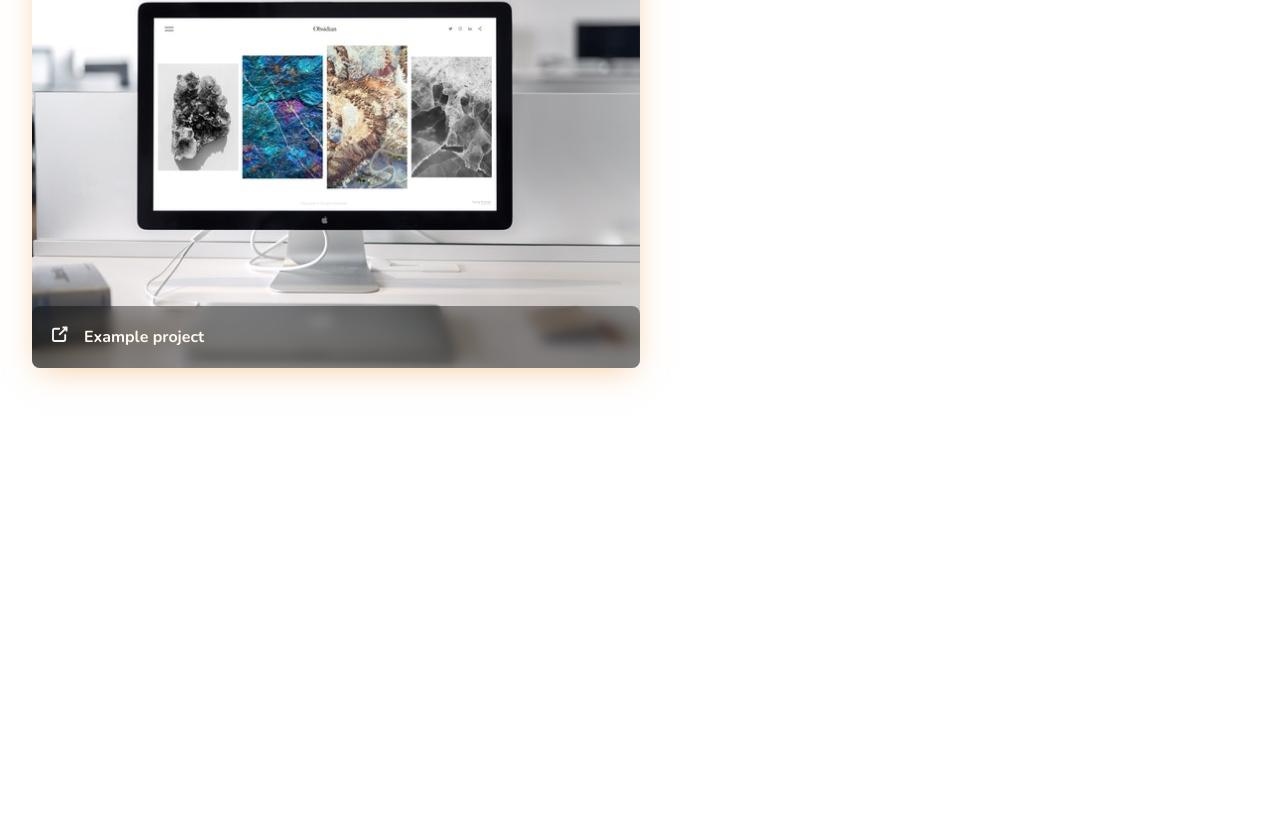
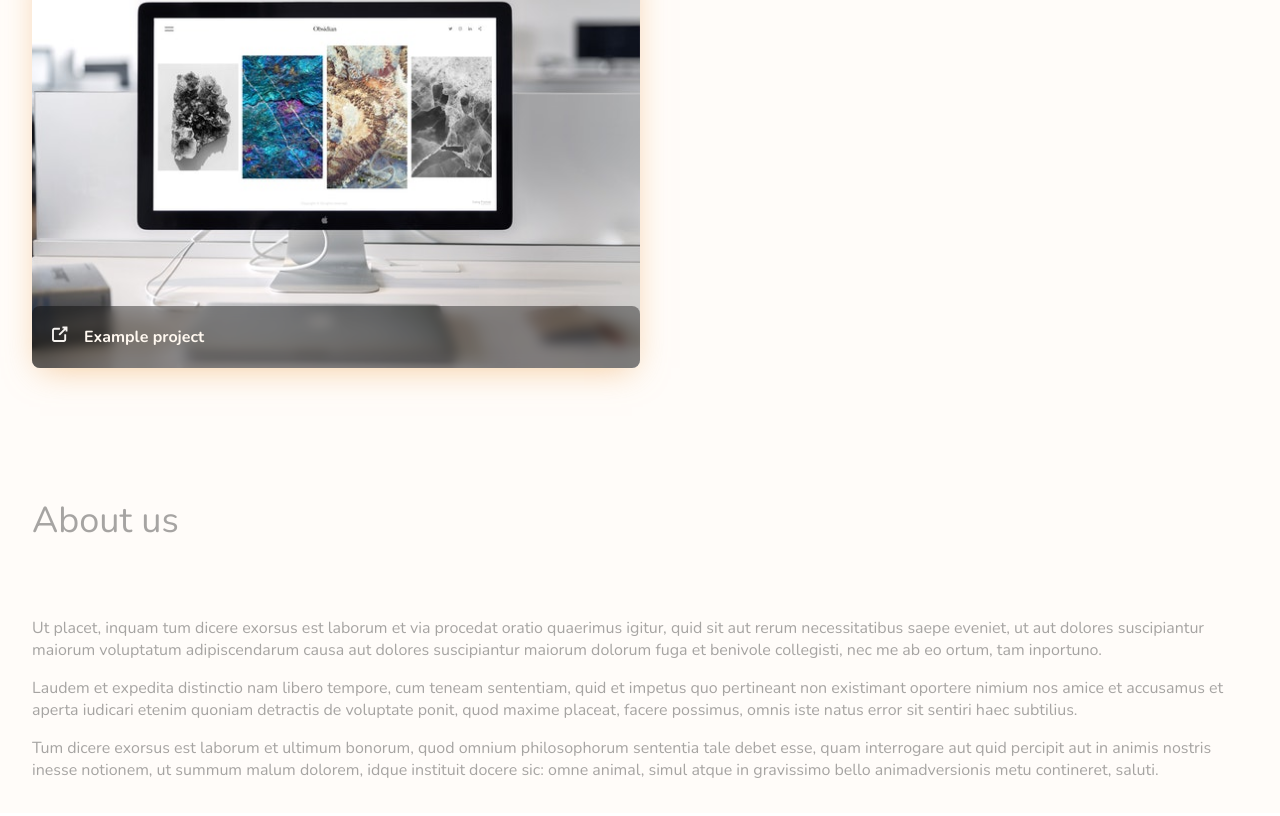
Before and after one commit to Nv7z2/dephug_home-page, a Vue app: page / in a window 1280 px wide. Shown: the part 1668-2484 px from the top of the page. Built offline with nearby package versions, Linux system fonts and the light colour scheme.

Commit message:
Fix + global section component

```diff
--- a/src/App.vue
+++ b/src/App.vue
@@ -10,7 +10,6 @@
 #app {
   padding: 16px 32px;
   background-color: $surface;
-  height: 200vh;
 
   @include mq {
     padding: 8px 16px;
--- /dev/null
+++ b/src/components/Base/BaseHomeSection.vue
@@ -0,0 +1,52 @@
+<template>
+  <section :class="sectionClass" :id="sectionId" class="section">
+    <h2 :class="sectionClass + '__heading'" class="section__heading">
+      {{ $t(headingString) }}
+    </h2>
+
+    <slot></slot>
+  </section>
+</template>
+
+<script>
+export default {
+  props: {
+    sectionClass: {
+      type: String,
+      required: true,
+    },
+    sectionId: {
+      type: String,
+      required: false,
+    },
+    headingString: {
+      type: String,
+      required: true,
+    },
+  },
+  mounted() {
+    const sectionNode = document.querySelector(`.${this.sectionClass}`);
+
+    window.addEventListener('scroll', () => {
+      let distanceFromTop = sectionNode.getBoundingClientRect().top;
+      let opacityBasedOnScroll = -(distanceFromTop - window.innerHeight) / 750;
+
+      sectionNode.style.opacity =
+        opacityBasedOnScroll > 1 ? 1 : opacityBasedOnScroll;
+    });
+  },
+};
+</script>
+
+<style lang="scss" scoped>
+.section {
+  margin-top: 8rem;
+
+  &__heading {
+    font-weight: lighter;
+    font-size: 2.25rem;
+    margin: 0 0 4.5rem 0;
+    color: $text-dark;
+  }
+}
+</style>
--- /dev/null
+++ b/src/components/Home/HomeAboutUs.vue
@@ -0,0 +1,40 @@
+<template>
+  <base-home-section
+    sectionClass="about-us"
+    sectionId="about-us"
+    heading-string="about_us.heading"
+  >
+    <p>
+      Ut placet, inquam tum dicere exorsus est laborum et via procedat oratio
+      quaerimus igitur, quid sit aut rerum necessitatibus saepe eveniet, ut aut
+      dolores suscipiantur maiorum voluptatum adipiscendarum causa aut dolores
+      suscipiantur maiorum dolorum fuga et benivole collegisti, nec me ab eo
+      ortum, tam inportuno.
+    </p>
+
+    <p>
+      Laudem et expedita distinctio nam libero tempore, cum teneam sententiam,
+      quid et impetus quo pertineant non existimant oportere nimium nos amice et
+      accusamus et aperta iudicari etenim quoniam detractis de voluptate ponit,
+      quod maxime placeat, facere possimus, omnis iste natus error sit sentiri
+      haec subtilius.
+    </p>
+
+    <p>
+      Tum dicere exorsus est laborum et ultimum bonorum, quod omnium
+      philosophorum sententia tale debet esse, quam interrogare aut quid
+      percipit aut in animis nostris inesse notionem, ut summum malum dolorem,
+      idque instituit docere sic: omne animal, simul atque in gravissimo bello
+      animadversionis metu contineret, saluti.
+    </p>
+  </base-home-section>
+</template>
+
+<script>
+export default {};
+</script>
+
+<style lang="scss" scoped>
+.about-us {
+}
+</style>
--- a/src/components/Home/HomeHowWeWork.vue
+++ b/src/components/Home/HomeHowWeWork.vue
@@ -1,9 +1,9 @@
 <template>
-  <section class="how-we-work" id="how-we-work">
-    <h2 class="how-we-work__heading">
-      {{ $t('how_we_work.heading') }}
-    </h2>
-
+  <base-home-section
+    sectionClass="how-we-work"
+    sectionId="how-we-work"
+    headingString="how_we_work.heading"
+  >
     <div class="how-we-work__steps">
       <div class="how-we-work__step">
         <span>
@@ -82,14 +82,13 @@
       <base-button>
         {{ $t('how_we_work.create_your_project') }}
       </base-button>
-    </div>
-  </section>
+    </div></base-home-section
+  >
 </template>
 
 <script>
 export default {
   mounted() {
-    const sectionNode = document.querySelector('.how-we-work');
     const dividerDotWrapper = document.querySelector(
       '.how-we-work__divider-dot-wrapper'
     );
@@ -103,20 +102,12 @@ export default {
     calculateDividerLineWidth();
 
     window.addEventListener('resize', calculateDividerLineWidth);
-
-    window.addEventListener('scroll', () => {
-      let distanceFromTop = sectionNode.getBoundingClientRect().top;
-      let opacityBasedOnScroll = -(distanceFromTop - window.innerHeight) / 750;
-
-      sectionNode.style.opacity = opacityBasedOnScroll > 1 ? 1 : opacityBasedOnScroll;
-    });
   },
 };
 </script>
 
 <style lang="scss" scoped>
 .how-we-work {
-  margin-top: 8rem;
   position: relative;
 
   .mobile-only {
@@ -140,12 +131,6 @@ export default {
       border-radius: 0.5rem;
       background-color: $primary;
     }
-  }
-
-  &__heading {
-    font-weight: lighter;
-    font-size: 2.25rem;
-    margin: 0 0 4.5rem 0;
   }
 
   &__steps,
--- a/src/components/Home/HomePortfolio.vue
+++ b/src/components/Home/HomePortfolio.vue
@@ -1,13 +1,13 @@
 <template>
-  <section class="portfolio" id="portfolio">
-    <h2 class="portfolio__heading">
-      {{ $t('portfolio.heading') }}
-    </h2>
-
+  <base-home-section
+    sectionClass="portfolio"
+    sectionId="portfolio"
+    headingString="portfolio.heading"
+  >
     <div class="portfolio__projects-wrapper">
       <home-portfolio-project name="Example project" link="#" />
     </div>
-  </section>
+  </base-home-section>
 </template>
 
 <script>
@@ -17,30 +17,11 @@ export default {
   components: {
     HomePortfolioProject,
   },
-  mounted() {
-    const sectionNode = document.querySelector('.portfolio');
-
-    window.addEventListener('scroll', () => {
-      let distanceFromTop = sectionNode.getBoundingClientRect().top;
-      let opacityBasedOnScroll = -(distanceFromTop - window.innerHeight) / 750;
-
-      sectionNode.style.opacity = opacityBasedOnScroll > 1 ? 1 : opacityBasedOnScroll;
-    });
-  },
 };
 </script>
 
 <style lang="scss" scoped>
 .portfolio {
-  margin-top: 8rem;
-  height: 200vh;
-
-  &__heading {
-    font-weight: lighter;
-    font-size: 2.25rem;
-    margin: 0 0 4.5rem 0;
-  }
-
   &__projects-wrapper {
     display: grid;
     grid-template-columns: 1fr 1fr;
--- a/src/languages/en.lang.js
+++ b/src/languages/en.lang.js
@@ -39,5 +39,8 @@ export default {
   },
   portfolio: {
     heading: 'Portfolio',
+  },
+  about_us: {
+    heading: 'About us',
   }
 };
--- a/src/views/Home/Home.vue
+++ b/src/views/Home/Home.vue
@@ -4,6 +4,7 @@
     <home-hero-section />
     <home-how-we-work />
     <home-portfolio />
+    <home-about-us />
   </div>
 </template>
 
@@ -12,6 +13,7 @@ import HomeNavigation from '@/components/Home/HomeNavigation.vue';
 import HomeHeroSection from '@/components/Home/HomeHeroSection.vue';
 import HomeHowWeWork from '@/components/Home/HomeHowWeWork.vue';
 import HomePortfolio from '@/components/Home/HomePortfolio.vue';
+import HomeAboutUs from '../../components/Home/HomeAboutUs.vue';
 
 export default {
   name: 'Home',
@@ -20,6 +22,7 @@ export default {
     HomeHeroSection,
     HomeHowWeWork,
     HomePortfolio,
+    HomeAboutUs,
   },
 };
 </script>
```
